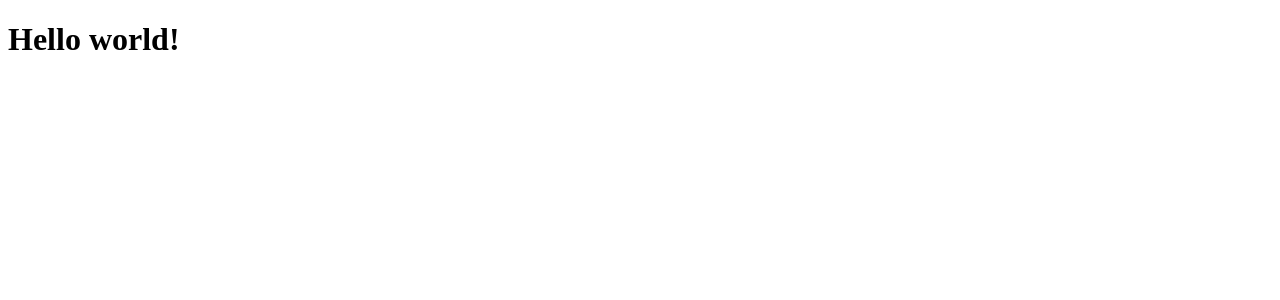
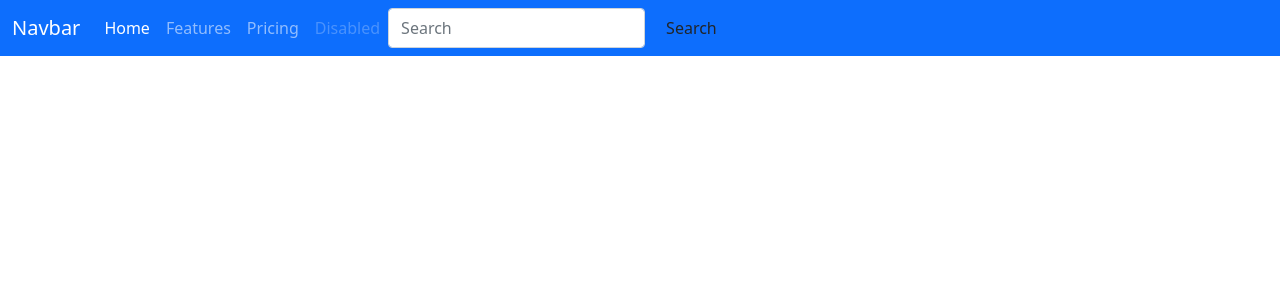
Before and after one commit to 13py/blog, a Django app: page /blog/ in a window 1280 px wide. Shown: the top 300 px of the page. Run offline with Django 3.2, Linux system fonts and the light colour scheme.

Commit message:
Add base template base_blog.html.
Add bootstrap.

```diff
--- /dev/null
+++ b/app_blog/templates/app_blog/base_blog.html
@@ -0,0 +1,37 @@
+<!doctype html>
+<html lang="en">
+<head>
+    <meta charset="UTF-8">
+    <meta name="viewport"
+          content="width=device-width, user-scalable=no, initial-scale=1.0, maximum-scale=1.0, minimum-scale=1.0">
+    <meta http-equiv="X-UA-Compatible" content="ie=edge">
+    <link href="https://cdn.jsdelivr.net/npm/bootstrap@5.1.3/dist/css/bootstrap.min.css" rel="stylesheet"
+          integrity="sha384-1BmE4kWBq78iYhFldvKuhfTAU6auU8tT94WrHftjDbrCEXSU1oBoqyl2QvZ6jIW3" crossorigin="anonymous">
+
+    <title>Index page</title>
+</head>
+<body>
+<!--Navbar-->
+<nav class="navbar navbar-expand-lg navbar-dark bg-primary">
+    <div class="container-fluid">
+        <a class="navbar-brand" href="#">Navbar</a>
+        <button class="navbar-toggler" type="button" data-bs-toggle="collapse" data-bs-target="#navbarNavAltMarkup"
+                aria-controls="navbarNavAltMarkup" aria-expanded="false" aria-label="Toggle navigation">
+            <span class="navbar-toggler-icon"></span>
+        </button>
+        <div class="collapse navbar-collapse" id="navbarNavAltMarkup">
+            <div class="navbar-nav">
+                <a class="nav-link active" aria-current="page" href="#">Home</a>
+                <a class="nav-link" href="#">Features</a>
+                <a class="nav-link" href="#">Pricing</a>
+                <a class="nav-link disabled">Disabled</a>
+                <form class="d-flex">
+                    <input class="form-control me-2" type="search" placeholder="Search" aria-label="Search">
+                    <button class="btn btn-outline" type="submit">Search</button>
+                </form>
+            </div>
+        </div>
+    </div>
+</nav>
+</body>
+</html>
--- a/app_blog/templates/app_blog/index.html
+++ b/app_blog/templates/app_blog/index.html
@@ -1,13 +1 @@
-<!doctype html>
-<html lang="en">
-<head>
-    <meta charset="UTF-8">
-    <meta name="viewport"
-          content="width=device-width, user-scalable=no, initial-scale=1.0, maximum-scale=1.0, minimum-scale=1.0">
-    <meta http-equiv="X-UA-Compatible" content="ie=edge">
-    <title>Index page</title>
-</head>
-<body>
-    <h1>Hello world!</h1>
-</body>
-</html>
+{% extends 'app_blog/base_blog.html'%}
```
